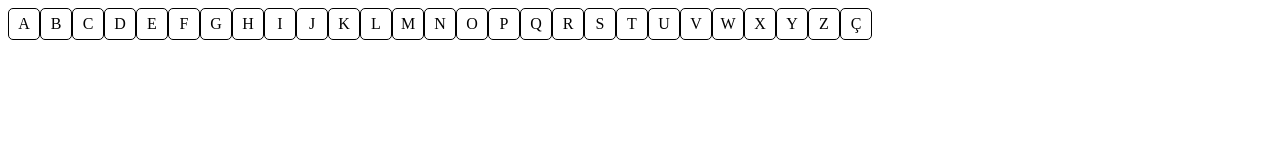
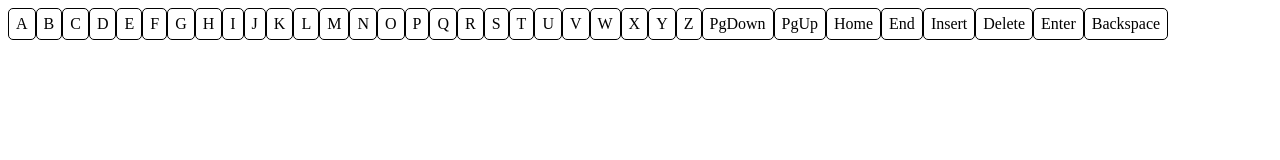
Before and after one commit to petriuslima/getting-used-to-keyboard, a plain HTML site: page index.html in a window 1280 px wide. Drawn offline with Linux system fonts and the light colour scheme.

Commit message:
Changing keyboard style, key objects with code and adding blink on keyDown

```diff
--- a/index.html
+++ b/index.html
@@ -5,7 +5,7 @@
     <title>Getting used to keyboard</title>
     <style type="text/css">
         .key-box {
-            width: 30px;
+            padding: 0px 7px;
             height: 30px;
             line-height: 30px;
             text-align: center;
@@ -19,14 +19,75 @@
 <body>
 
 <script type="text/javascript">
-    var stringKeys = 'ABCDEFGHIJKLMNOPQRSTUVWXYZÇ';
+    var keys = [
+        {key: "A", code: 65},
+        {key: "B", code: 66},
+        {key: "C", code: 67},
+        {key: "D", code: 68},
+        {key: "E", code: 69},
+        {key: "F", code: 70},
+        {key: "G", code: 71},
+        {key: "H", code: 72},
+        {key: "I", code: 73},
+        {key: "J", code: 74},
+        {key: "K", code: 75},
+        {key: "L", code: 76},
+        {key: "M", code: 77},
+        {key: "N", code: 78},
+        {key: "O", code: 79},
+        {key: "P", code: 80},
+        {key: "Q", code: 81},
+        {key: "R", code: 82},
+        {key: "S", code: 83},
+        {key: "T", code: 84},
+        {key: "U", code: 85},
+        {key: "V", code: 86},
+        {key: "W", code: 87},
+        {key: "X", code: 88},
+        {key: "Y", code: 89},
+        {key: "Z", code: 90},
+        {key: "PgDown", code: 34},
+        {key: "PgUp", code: 33},
+        {key: "Home", code: 36},
+        {key: "End", code: 35},
+        {key: "Insert", code: 45},
+        {key: "Delete", code: 46},
+        {key: "Enter", code: 13},
+        {key: "Backspace", code: 8}
+    ];
 
-    for (var i = 0; i < stringKeys.length; i++) {
+    for (var i = 0; i < keys.length; i++) {
         var div = document.createElement('div');
         div.className = 'key-box';
-        div.innerHTML = stringKeys.charAt(i);
+        div.id = 'key-' + keys[i].code;
+        div.innerHTML = keys[i].key;
 
         document.body.appendChild(div);
+    }
+
+    document.onkeydown = function(e) {
+        e = e || window.event;
+        e.preventDefault();
+
+        keys.find(function(key) {
+            if (key.code == e.keyCode) {
+
+                var hasBlinked = false;
+
+                var intervalo = setInterval(function(){
+                    document.getElementById('key-' + e.keyCode).style.backgroundColor = '#9dcde0';
+
+                    if (hasBlinked) {
+                        document.getElementById('key-' + e.keyCode).style.backgroundColor = '#fff';
+                        clearInterval(intervalo);
+
+                        return;
+                    }
+
+                    hasBlinked = true;
+                }, 75);
+            }
+        })
     }
 </script>
 </body>
```
